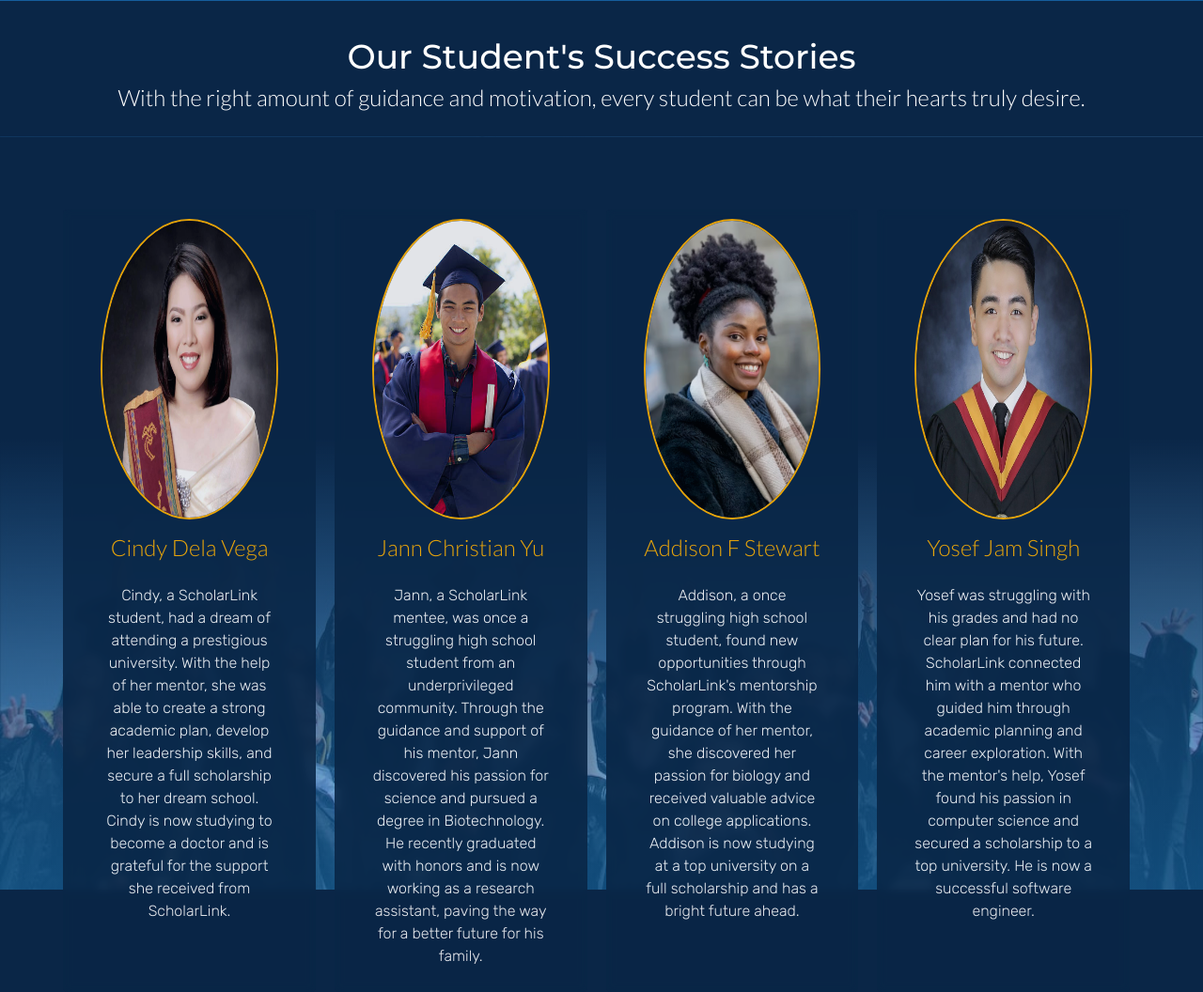
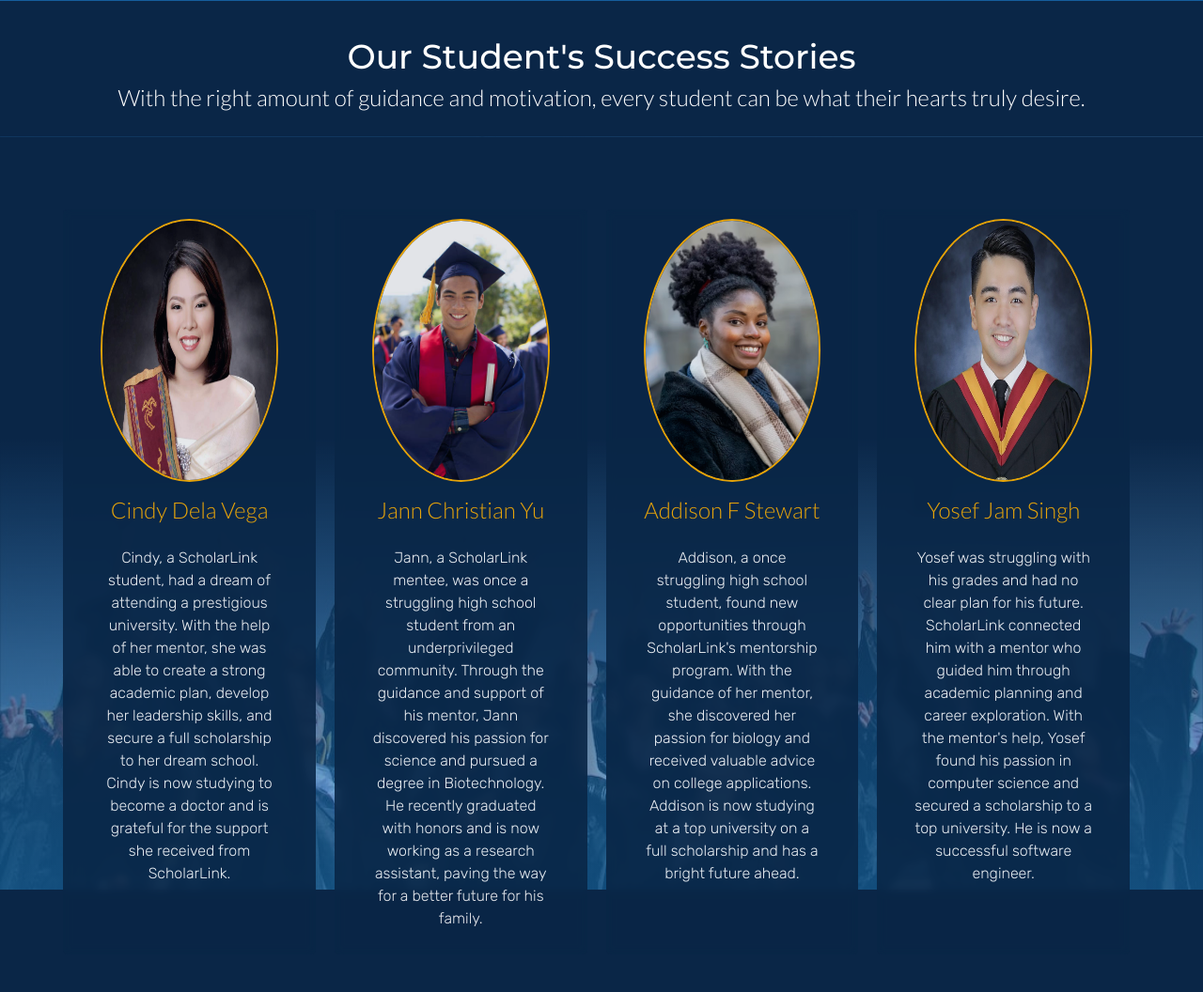
Before and after one commit to uaojayson/ScholarLink, a PHP site: page / in a window 1280 px wide. Shown: the part 3607-4663 px from the top of the page at 94% size. After the commit the page ends 4593 px from the top, so only its background shows below. Run offline with PHP 8.4, Linux system fonts and the light colour scheme; some libraries are stand-ins or nearby versions.

Commit message:
modified:   index.css 	modified:   index.html

```diff
--- a/index.css
+++ b/index.css
@@ -689,7 +689,7 @@ img {
 }
 
 .featured-student {
-  height: 40vh;
+  height: 35vh;
   width: 100%;
   position: relative;
   border-radius: 80%;
--- a/index.html
+++ b/index.html
@@ -744,7 +744,7 @@
     </section>
     <!-- End: Success STories Section -->
 
-    <section></section>
+    <section id="testimonials"></section>
 
     <script src="index.js"></script>
   </body>
```
